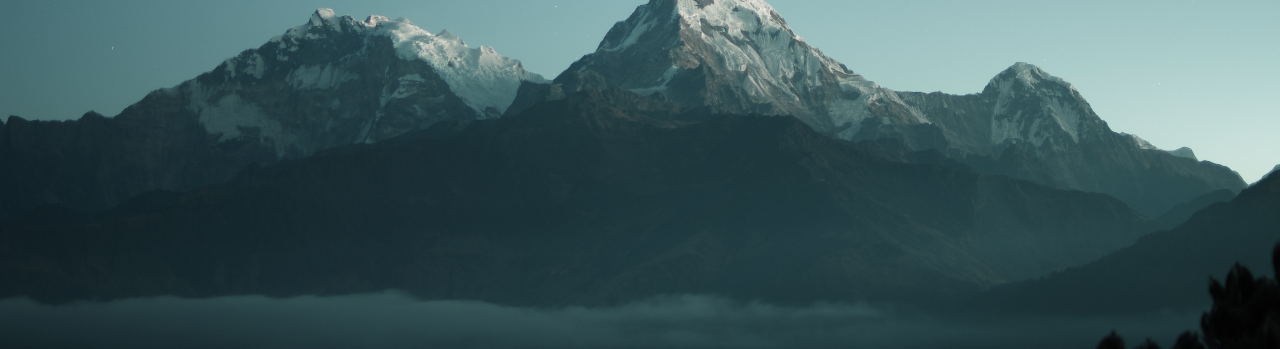
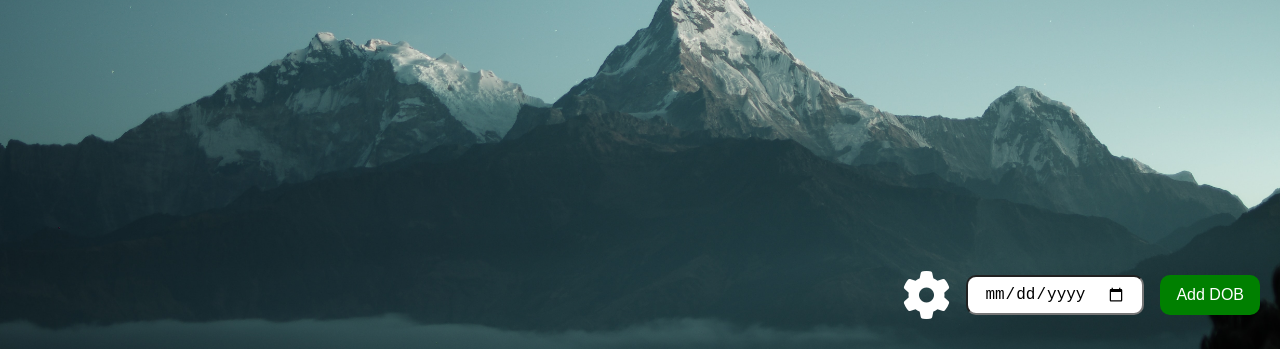
Before and after one commit to tauseef20/Life-Timer-using-HTML-CSS-and-JS, a plain HTML site: page index.html in a window 1280 px wide. Shown: the part 451-800 px from the top of the page. Drawn offline with Linux system fonts and the light colour scheme.

Commit message:
designing

```diff
--- a/index.css
+++ b/index.css
@@ -6,7 +6,6 @@
 .background{
     background-image: url("./images/mountain.jpg");
     background-repeat: no-repeat;
-    background-position: center;
     width: 100%;
     height:100vh;
     background-size: cover;
@@ -20,3 +19,34 @@
 .container h1{
     font-size: 4rem;
 }
+.setting{
+    position: absolute;
+    bottom: 30px;
+    right: 20px;
+    display: flex;
+    align-items: center;
+    gap: 1rem;
+}
+.setting i{
+    color: #fff;
+    font-size: 3rem;
+}
+.settingCotent{
+    display: flex;
+    gap: 1rem;
+}
+.settingCotent input{
+    padding: 0.5rem 1rem;
+    font-size: 1rem;
+    border-radius: 10px;
+    cursor: pointer;
+}
+.settingCotent button{
+    padding: 0.5rem 1rem;
+    font-size: 1rem;
+    background: green;
+    color: #fff;
+    border: none;
+    border-radius: 10px;
+    cursor: pointer;
+}
--- a/index.html
+++ b/index.html
@@ -6,12 +6,20 @@
     <meta name="viewport" content="width=device-width, initial-scale=1.0">
     <link rel="stylesheet" href="index.css" class="css">
     <title>Life Timer</title>
+    <script src="https://kit.fontawesome.com/695339795c.js" crossorigin="anonymous"></script>
 </head>
 <body>
     <div class="background">
         <div class="container">
             <h1>Enter Your Date of Birth</h1>
         </div>
+        <div class="setting">
+            <i class="fa fa-cog"></i>
+            <div class="settingCotent">
+                <input type="date" id="dobInput" />
+                <button id="dobButon">Add DOB</button>
+            </div>
+        </div>
     </div>
 </body>
 </html>
```
